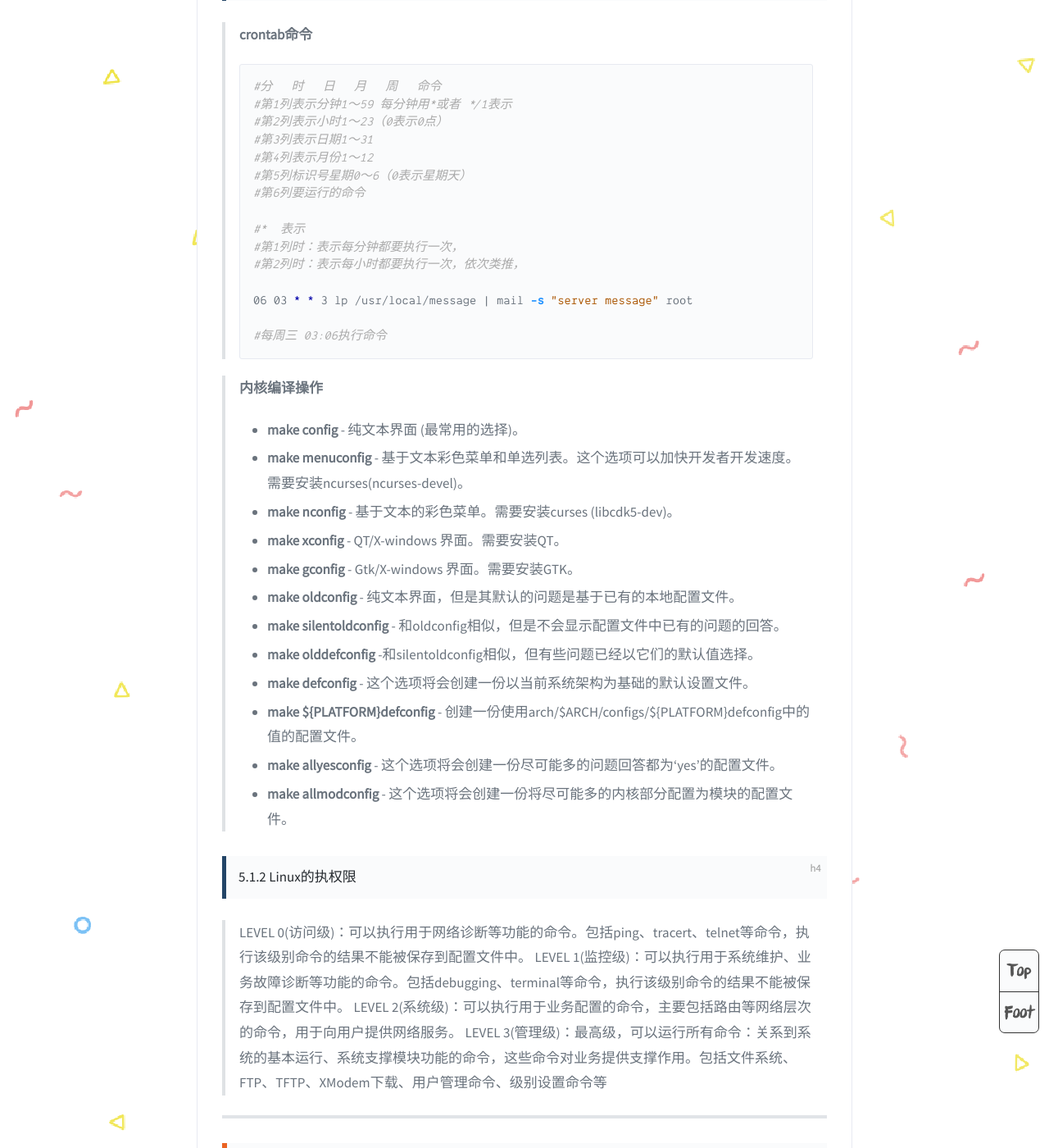
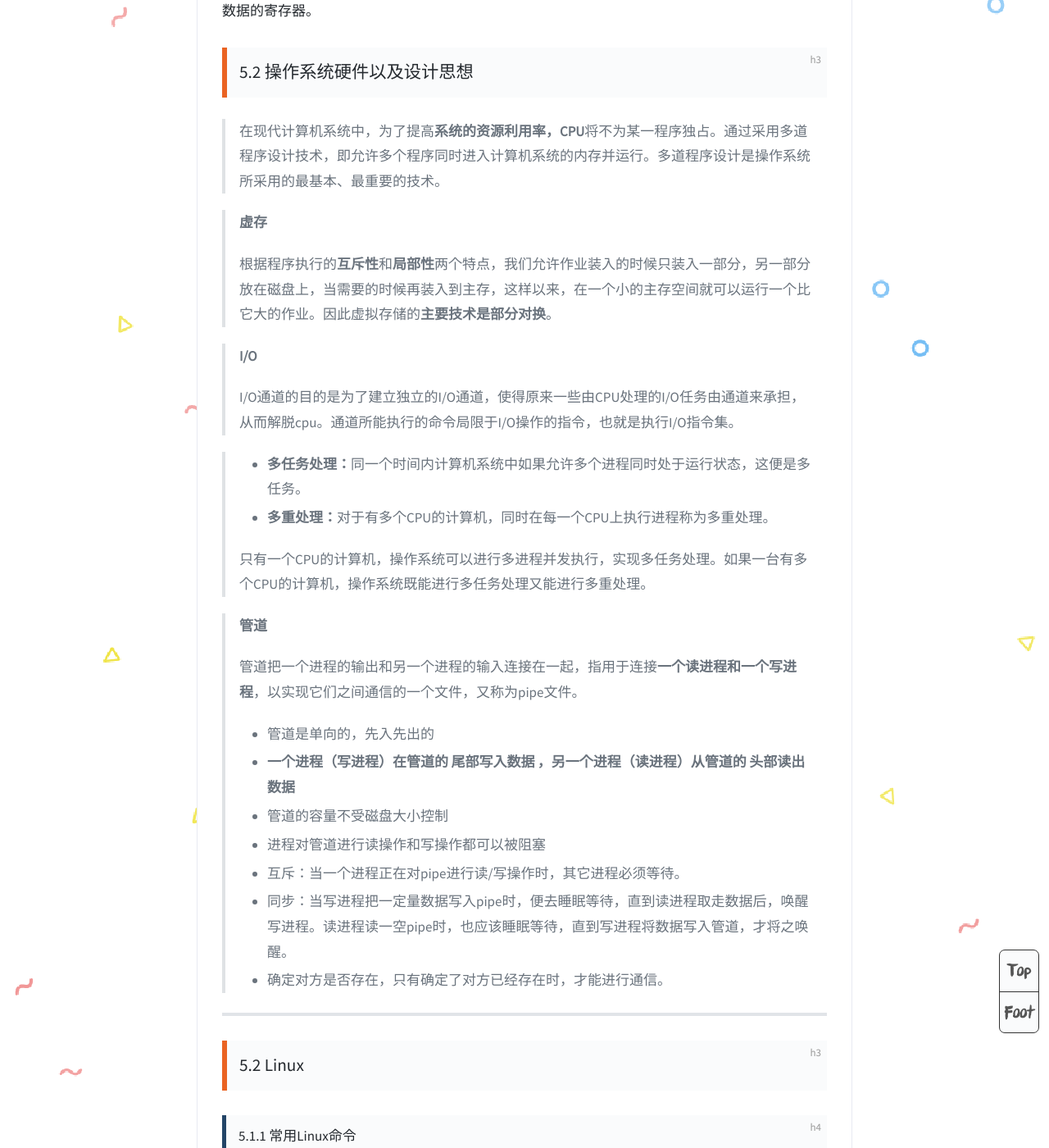
Before and after one commit to DoHerasYang/DoHerasYang.github.io, a Jekyll site: the page built from _posts/2020-10-15-C:C++面试知识点规划.md, in a window 1280 px wide and 1400 px high, scrolled down 32948 px. Shown: the whole window at 82% size. Built offline with Jekyll 4.4.1, drawn with Linux system fonts in a browser that asks for light colours; comment, search, counter and statistics services are not loaded; some of the changed text lies outside the part shown.

Commit message:
Update 2020-10-15-C:C++面试知识点规划.md

```diff
--- a/_posts/2020-10-15-C:C++面试知识点规划.md
+++ b/_posts/2020-10-15-C:C++面试知识点规划.md
@@ -887,6 +887,22 @@ E-R图也称实体-联系图(Entity Relationship Diagram)，提供了表示实
 >
 > 4、异步性：指进程按各自独立的、不可预知的速度向前推进，或者说实体按异步方式运行。
 
+> **上下文**
+>
+> + 相对于进程而言，就是进程执行时的环境；
+>
+>   具体来说就是各个变量和数据，包括所有的寄存器变量、进程打开的文件、内存信息等。
+>
+> + 一个进程的上下文可以分为三个部分:用户级上下文、寄存器上下文以及系统级上下文。
+>
+>   用户级上下文: 正文、数据、用户堆栈以及共享存储区；
+>
+>   寄存器上下文: 通用寄存器、程序寄存器(IP)、处理器状态寄存器(EFLAGS)、栈指针(ESP)；
+>
+>   系统级上下文: 进程控制块task_struct、内存管理信息(mm_struct、vm_area_struct、pgd、pte)、内核栈。
+
+
+
 #### 5.1.2 操作系统中的堆(heap)与栈(stack) - 内存问题
 
 > stack由编译器自动分配和释放,存放函数的参数值，局部变量。stack上分配的内存由系统来进行释放，一般是静态内存。在函数内部声明的所有变量都将占用栈内存。
@@ -922,6 +938,8 @@ E-R图也称实体-联系图(Entity Relationship Diagram)，提供了表示实
 **临界区**
 
 > 临界区资源只能有一个访问。
+>
+> 每个进程中访问临界资源的那段代码叫临界区。(什么是临界区)
 
 产生死锁的四个必要条件：
 
@@ -938,13 +956,31 @@ AX、BX、CX、DX可以称为数据寄存器，这4个16位寄存器又可分别
 
 > 在现代计算机系统中，为了提高**系统的资源利用率，CPU**将不为某一程序独占。通过采用多道程序设计技术，即允许多个程序同时进入计算机系统的内存并运行。多道程序设计是操作系统所采用的最基本、最重要的技术。
 >
+
+> **虚存**
 >
+> 根据程序执行的**互斥性**和**局部性**两个特点，我们允许作业装入的时候只装入一部分，另一部分放在磁盘上，当需要的时候再装入到主存，这样以来，在一个小的主存空间就可以运行一个比它大的作业。因此虚拟存储的**主要技术是部分对换**。
 
+> **I/O**
+>
+> I/O通道的目的是为了建立独立的I/O通道，使得原来一些由CPU处理的I/O任务由通道来承担，从而解脱cpu。通道所能执行的命令局限于I/O操作的指令，也就是执行I/O指令集。
 
+> - **多任务处理：**同一个时间内计算机系统中如果允许多个进程同时处于运行状态，这便是多任务。
+> - **多重处理：**对于有多个CPU的计算机，同时在每一个CPU上执行进程称为多重处理。
+>
+> 只有一个CPU的计算机，操作系统可以进行多进程并发执行，实现多任务处理。如果一台有多个CPU的计算机，操作系统既能进行多任务处理又能进行多重处理。
 
-
-
-
+> **管道**
+>
+> 管道把一个进程的输出和另一个进程的输入连接在一起，指用于连接**一个读进程和一个写进程**，以实现它们之间通信的一个文件，又称为pipe文件。
+>
+> + 管道是单向的，先入先出的
+> + **一个进程（写进程）在管道的** **尾部写入数据** **，另一个进程（读进程）从管道的** **头部读出数据**
+> + 管道的容量不受磁盘大小控制
+> + 进程对管道进行读操作和写操作都可以被阻塞
+> + 互斥：当一个进程正在对pipe进行读/写操作时，其它进程必须等待。
+> + 同步：当写进程把一定量数据写入pipe时，便去睡眠等待，直到读进程取走数据后，唤醒写进程。读进程读一空pipe时，也应该睡眠等待，直到写进程将数据写入管道，才将之唤醒。
+> + 确定对方是否存在，只有确定了对方已经存在时，才能进行通信。
 
 ---
 
```
